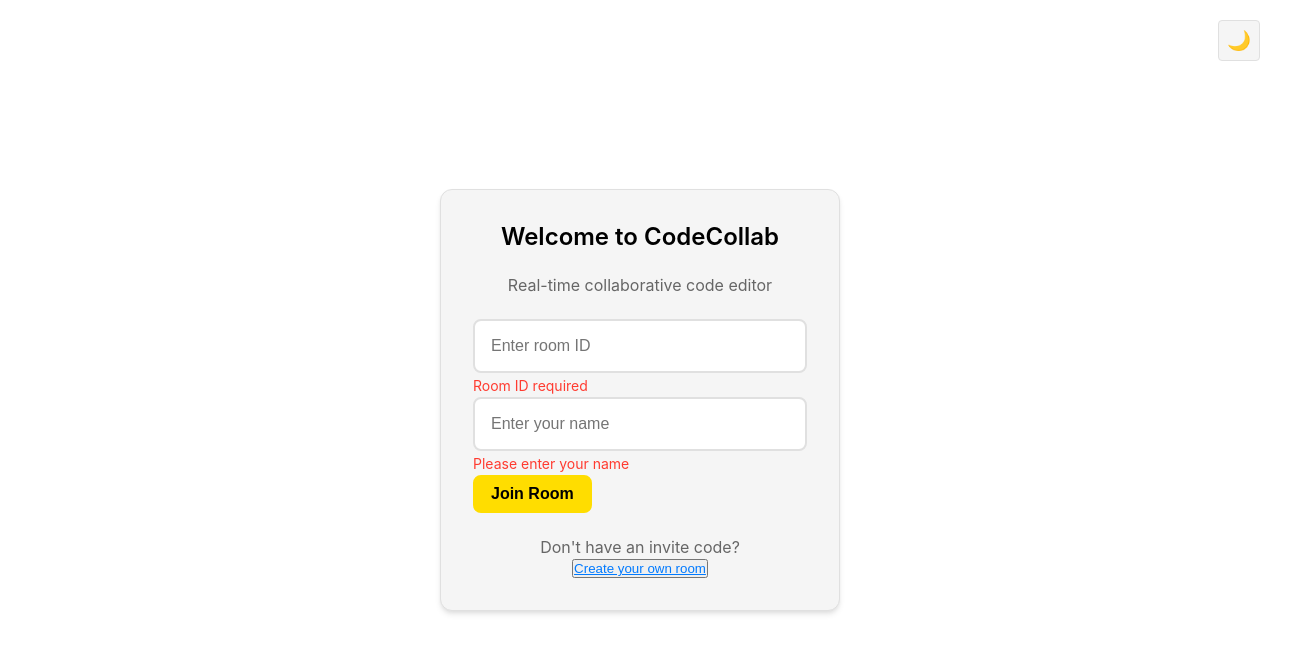
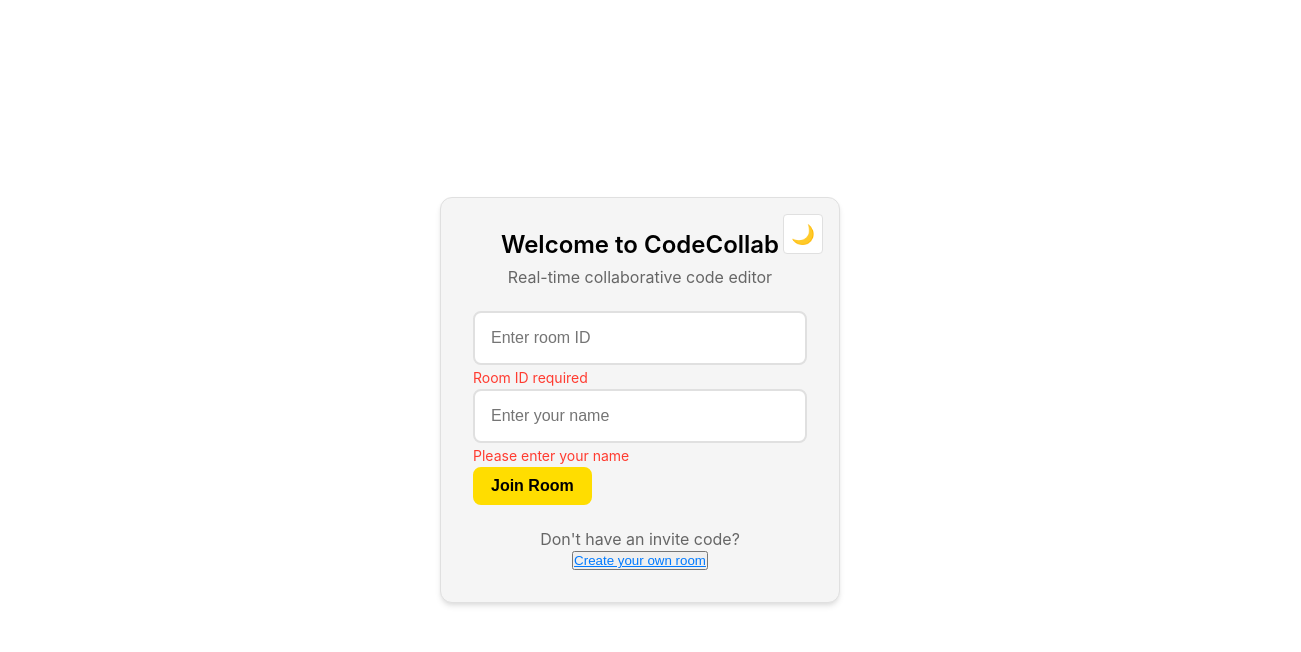
Before and after one commit to Yash-007/collaborative-code-editor, a React (Create React App) app in the folder client/: page / in a window 1280 px wide. Shown: the top 652 px of the page, 1301 px wide, since content can reach past the window. Built offline with nearby package versions, Linux system fonts and the light colour scheme.

Commit message:
fix toggle theme button

```diff
--- a/client/src/components/ThemeToggle/ThemeToggle.css
+++ b/client/src/components/ThemeToggle/ThemeToggle.css
@@ -1,23 +1,29 @@
 .theme-toggle {
-  background: none;
+  background: var(--background-color);
   border: 1px solid var(--border-color);
   border-radius: var(--border-radius-sm);
   padding: var(--spacing-sm);
+  width: 40px;
+  height: 40px;
+  min-width: 40px;
   cursor: pointer;
   font-size: 1.2rem;
   display: flex;
   align-items: center;
   justify-content: center;
   transition: all var(--transition-fast);
-  background-color: var(--surface-color);
 }
 
 .theme-toggle:hover {
-  transform: scale(1.1);
   border-color: var(--text-secondary);
+  transform: translateY(-1px);
 }
 
 .theme-toggle:focus {
   outline: 2px solid var(--primary-color);
   outline-offset: 2px;
 }
+
+.theme-toggle:active {
+  transform: translateY(1px);
+}
--- a/client/src/routes/joinRoom/JoinRoom.css
+++ b/client/src/routes/joinRoom/JoinRoom.css
@@ -8,16 +8,43 @@
 }
 
 .joinBox {
+    position: relative;
     width: 100%;
     max-width: 400px;
     display: grid;
-    padding: var(--spacing-xl);
+    padding: var(--spacing-xl) var(--spacing-md) var(--spacing-md);
     gap: var(--spacing-lg);
     border: 1px solid var(--border-color);
     border-radius: var(--border-radius-lg);
     background-color: var(--surface-color);
     box-shadow: 0 4px 6px -1px rgba(0, 0, 0, 0.1), 0 2px 4px -1px rgba(0, 0, 0, 0.06);
     transition: transform var(--transition-normal), box-shadow var(--transition-normal);
+}
+
+.joinBoxHeader {
+    display: flex;
+    flex-direction: column;
+    align-items: center;
+    text-align: center;
+    padding-top: calc(var(--spacing-xl) + 20px);
+    gap: var(--spacing-sm);
+}
+
+.joinBoxThemeToggle {
+    position: absolute;
+    top: var(--spacing-md);
+    right: var(--spacing-md);
+    z-index: 1;
+}
+
+@media screen and (min-width: 768px) {
+    .joinBox {
+        padding: var(--spacing-xl);
+    }
+
+    .joinBoxHeader {
+        padding-top: 0;
+    }
 }
 
 .joinBox:hover {
--- a/client/src/routes/joinRoom/JoinRoom.js
+++ b/client/src/routes/joinRoom/JoinRoom.js
@@ -56,12 +56,14 @@ export default function JoinRoom() {
     return (
         <div className="joinBoxWrapper">
             <div className="joinBox">
-                <div style={{ position: 'absolute', top: '20px', right: '20px' }}>
+                <div className="joinBoxThemeToggle">
                     <ThemeToggle />
                 </div>
 
-                <h1 className="joinBoxTitle">Welcome to CodeCollab</h1>
-                <p className="joinBoxSubtitle">Real-time collaborative code editor</p>
+                <div className="joinBoxHeader">
+                    <h1 className="joinBoxTitle">Welcome to CodeCollab</h1>
+                    <p className="joinBoxSubtitle">Real-time collaborative code editor</p>
+                </div>
 
                 <form onSubmit={handleRoomSubmit}>
                     <div className="joinBoxInputWrapper">
--- a/client/src/routes/room/Room.css
+++ b/client/src/routes/room/Room.css
@@ -22,6 +22,12 @@
     display: flex;
     gap: var(--spacing-sm);
     flex-wrap: wrap;
+    align-items: center;
+}
+
+/* Theme toggle specific styles in room */
+.roomControls .theme-toggle {
+    margin-right: var(--spacing-sm);
 }
 
 .languageFieldWrapper {
```
